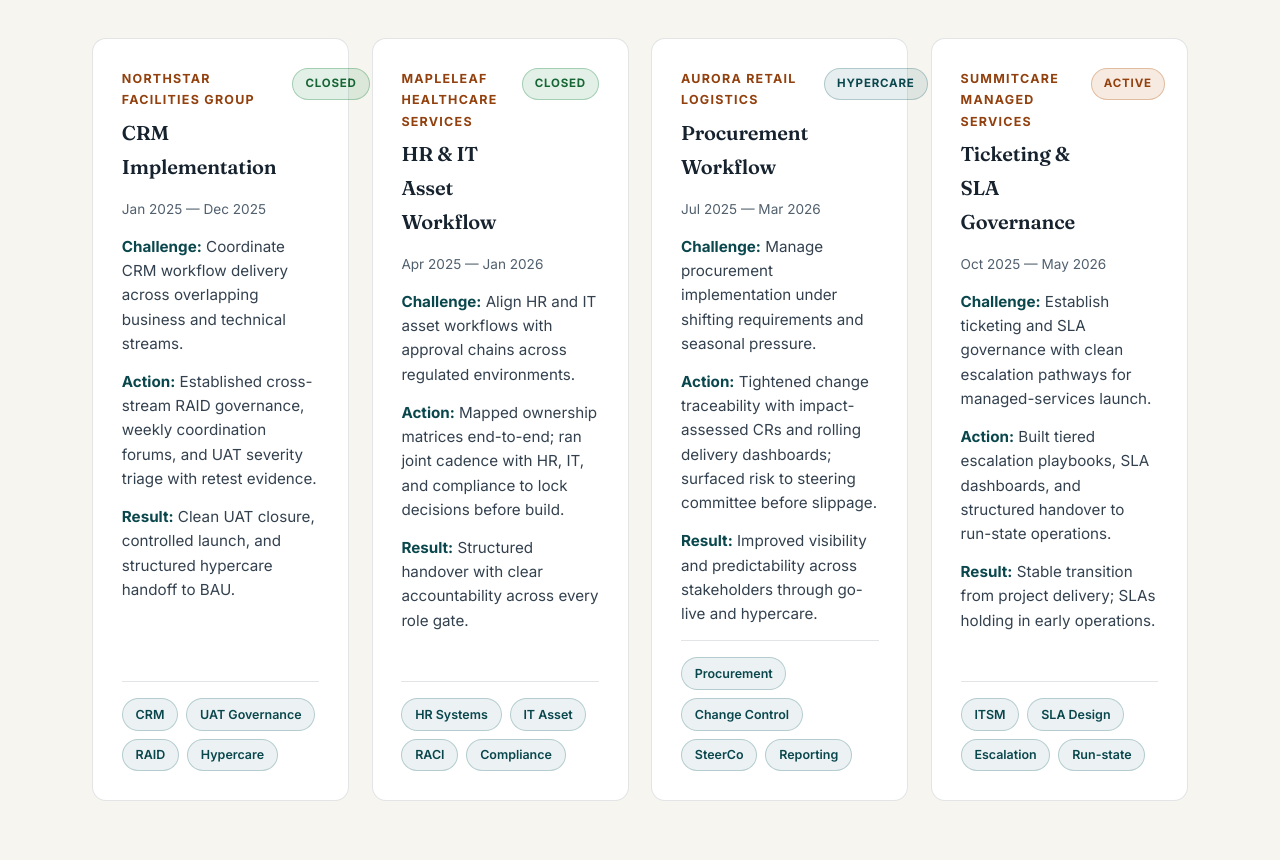
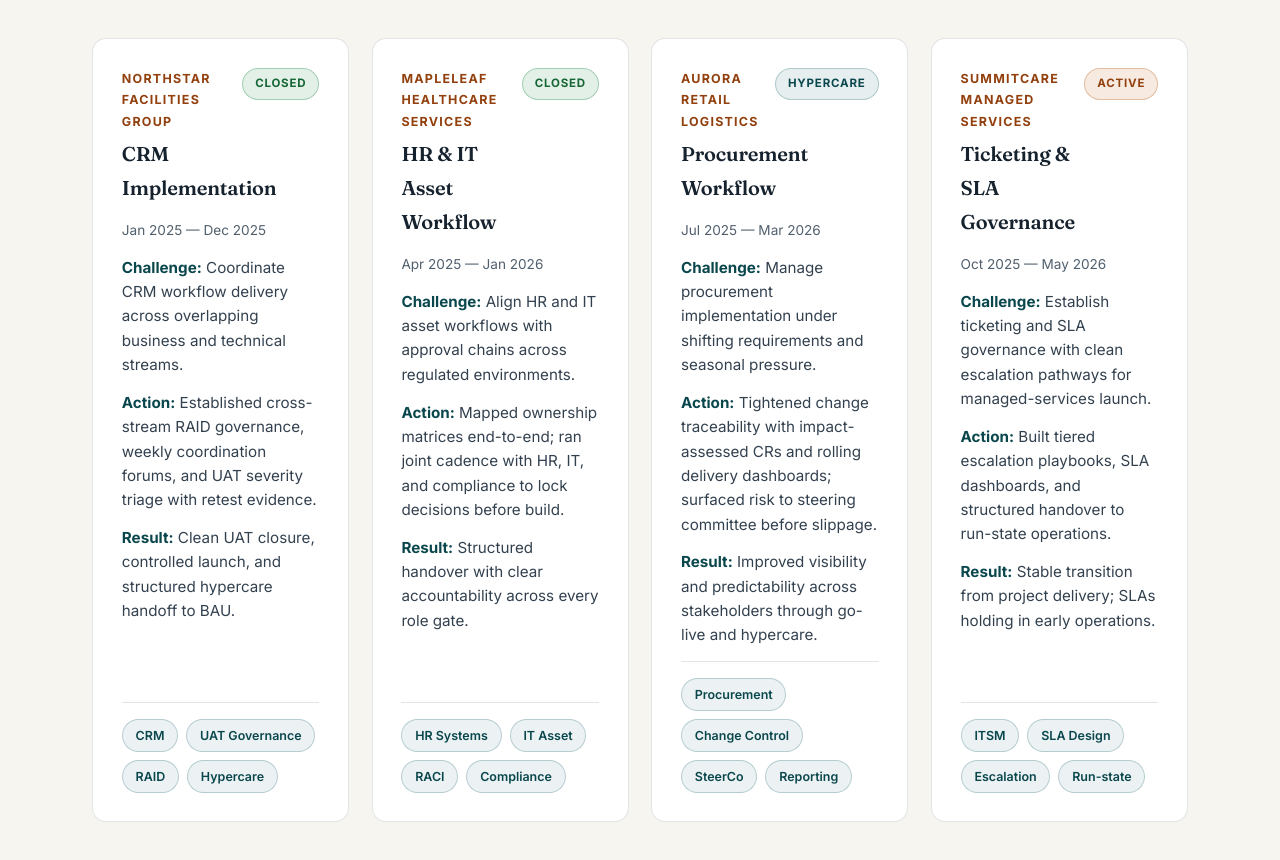
Before and after one commit to cchaitu570www-sudo/Portfolio, a website: page index.html in a window 1280 px wide. Shown: the part 2233-3093 px from the top of the page. Drawn offline with Linux system fonts and the light colour scheme.

Commit message:
Keep project status badges aligned

```diff
--- a/index.html
+++ b/index.html
@@ -624,11 +624,13 @@
     }
 
     .project-header {
-      display: flex;
-      justify-content: space-between;
+      display: grid;
+      grid-template-columns: minmax(0, 1fr) auto;
       align-items: flex-start;
-      gap: 1rem;
+      gap: 0.65rem 0.75rem;
     }
+
+    .project-header > div { min-width: 0; }
 
     .project-company {
       color: var(--amber);
@@ -1011,6 +1013,7 @@
       .experience-card::before { left: -0.82rem; }
       .cert-feature { padding: 1.8rem 1.6rem; }
       .projects-grid { grid-template-columns: 1fr; }
+      .project-header { grid-template-columns: minmax(0, 1fr) auto; }
     }
 
     @media (max-width: 560px) {
```
Also changed, not shown: tests/portfolio.spec.ts (+9 -0 lines).
